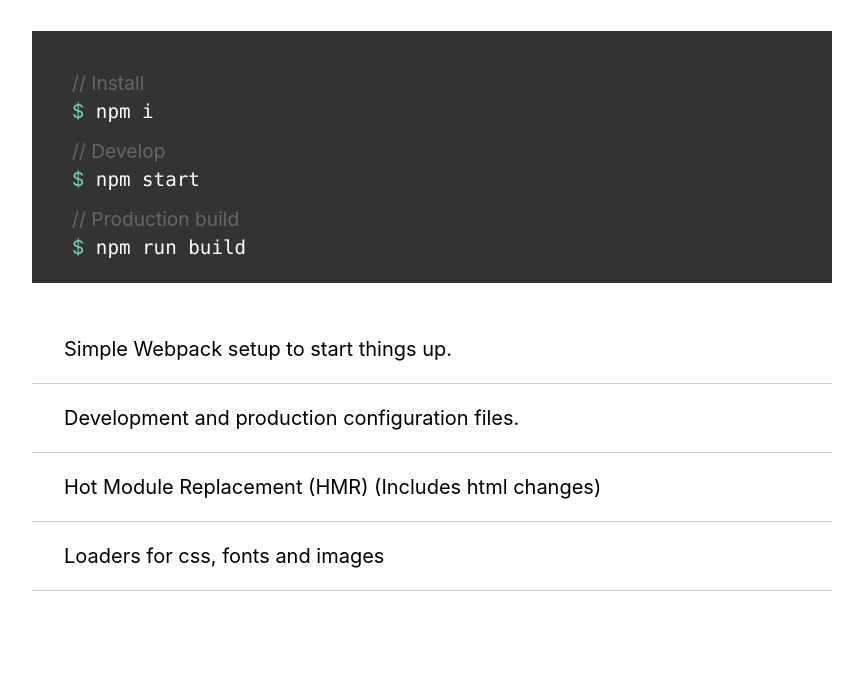
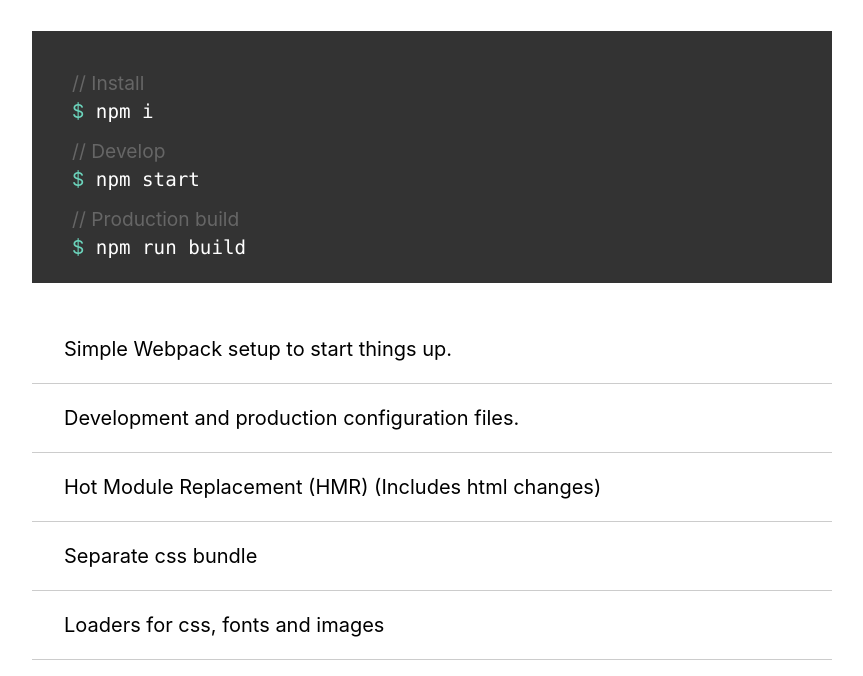
Before and after one commit to justinotero/webpack-setup, a website built with webpack: page docs/index.html in a window 1280 px wide. Shown: the part 501-1177 px from the top of the page, without its empty margins (208-1071 px from the left). Built offline with nearby package versions, Linux system fonts and the light colour scheme.

Commit message:
Minor description edits

```diff
--- a/docs/index.html
+++ b/docs/index.html
@@ -29,6 +29,7 @@
       <li>Simple Webpack setup to start things up.</li>
       <li>Development and production configuration files.</li>
       <li>Hot Module Replacement (HMR) (Includes html changes)</li>
+      <li>Separate css bundle</li>
       <li>Loaders for css, fonts and images</li>
     </ul>
 
```
